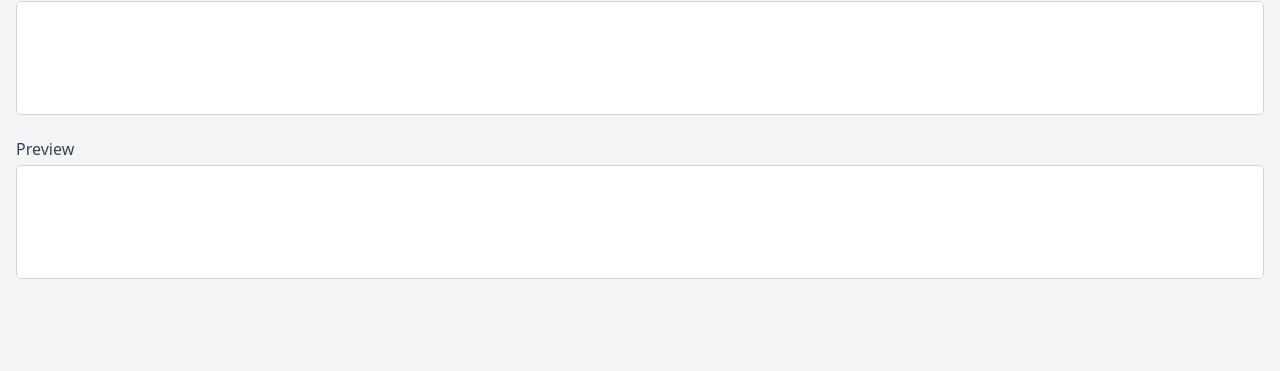
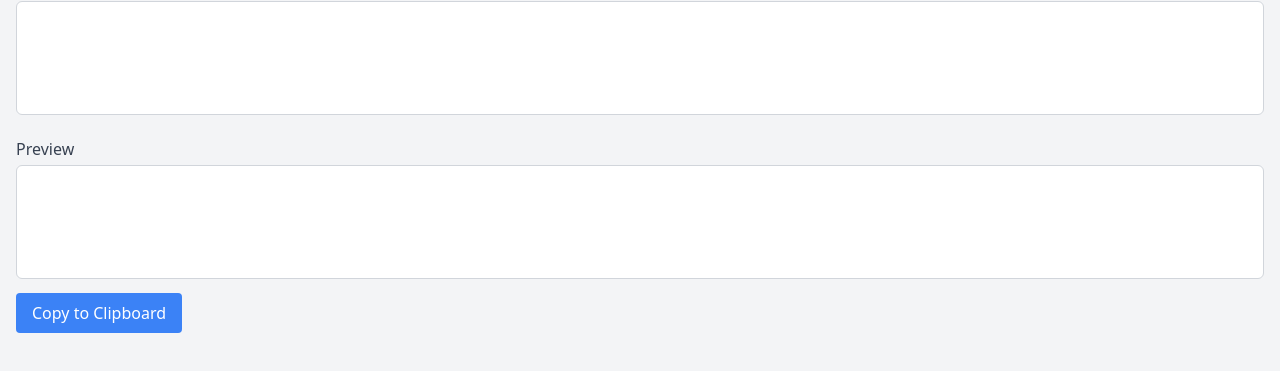
Before and after one commit to minthemiddle/placeholder-prompts, a plain HTML site: page index.html in a window 1280 px wide. Shown: the part 123-494 px from the top of the page. Drawn offline with nearby package versions, Linux system fonts and the light colour scheme.

Commit message:
Add: Copy to clipboard

```diff
--- a/app.js
+++ b/app.js
@@ -30,5 +30,18 @@ function app() {
         this.preview = this.preview.replace(regex, placeholder.value);
       });
     },
+
+    copyToClipboard() {
+      navigator.clipboard
+        .writeText(this.preview)
+        .then(() => {
+          // Optional: Display a message or change the button text to indicate the text was copied
+          console.log("Text copied to clipboard");
+        })
+        .catch((err) => {
+          // Optional: Display an error message if the copy failed
+          console.error("Error copying text to clipboard", err);
+        });
+    },
   };
 }
--- a/index.html
+++ b/index.html
@@ -59,6 +59,12 @@
                         rows="4"
                         readonly
                     ></textarea>
+                    <button
+                        x-on:click="copyToClipboard"
+                        class="mt-2 rounded bg-blue-500 px-4 py-2 text-white hover:bg-blue-700"
+                    >
+                        Copy to Clipboard
+                    </button>
                 </div>
             </div>
         </div>
```
